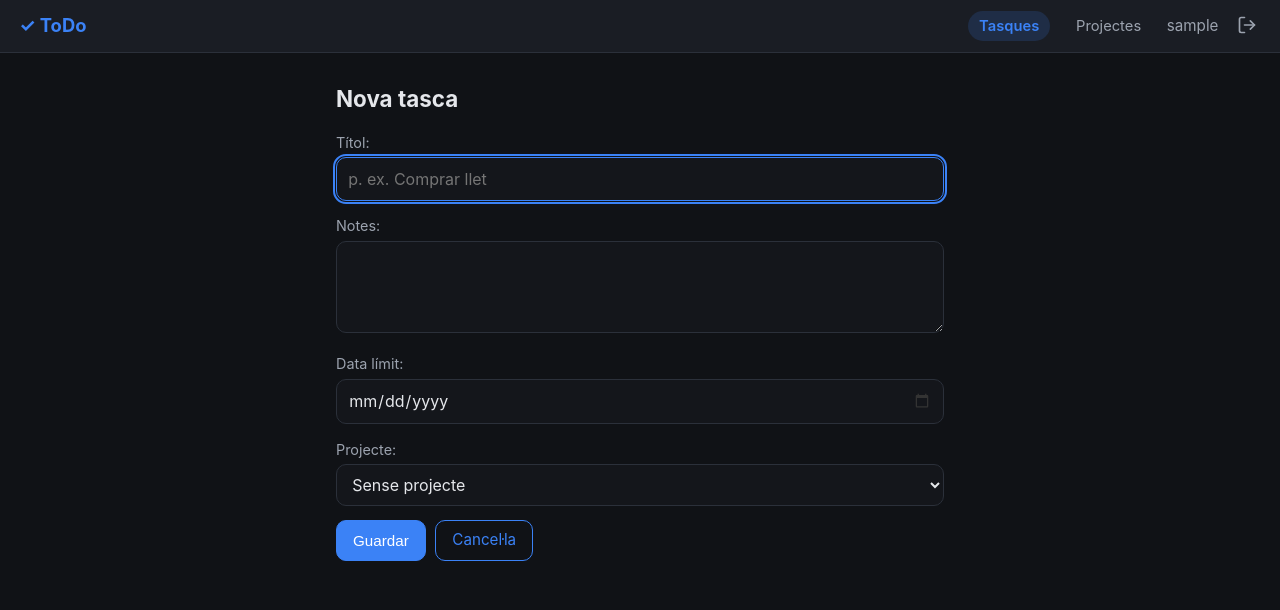
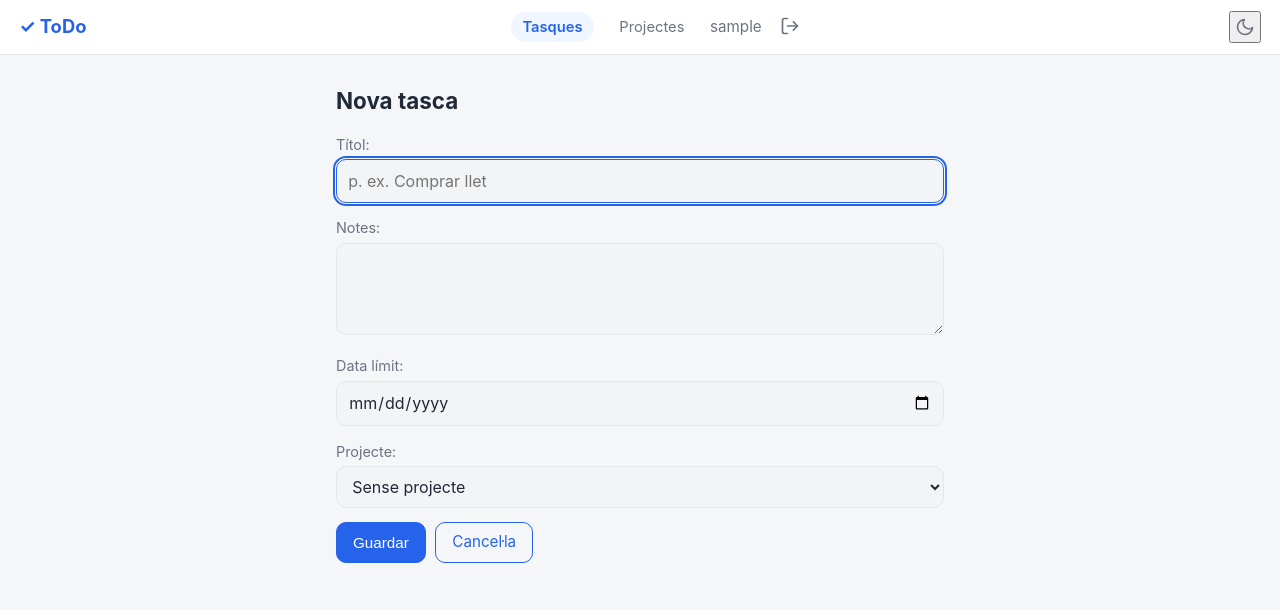
Before and after one commit to xorilla/todo, a Django app: page /nova/ in a window 1280 px wide. Shown: the top 610 px of the page. Run offline with Django 5.2, Linux system fonts and the light colour scheme; the visitor is signed in with stand-in values (Sample User, id 1); data that the repository does not hold is empty.

Commit message:
feat: add light and dark theme support with toggle and persistent storage

```diff
--- a/static/css/styles.css
+++ b/static/css/styles.css
@@ -1,5 +1,42 @@
-/* ToDo — estil mínim (tema fosc) */
+/* ToDo — estil mínim. Tema fosc per defecte;
+   el tema clar s'activa amb data-theme="light" a l'<html>. */
 :root {
+  color-scheme: light;
+
+  --bg: #f5f6f8;
+  --card: #ffffff;
+  --card-dim: #f3f4f6;
+  --text: #1f2937;
+  --muted: #6b7280;
+  --primary: #2563eb;
+  --primary-dark: #1d4ed8;
+  --primary-soft: #eff6ff;
+  --primary-border: #bfdbfe;
+  --primary-strong: #2563eb;
+  --danger: #dc2626;
+  --danger-soft: #fef2f2;
+  --danger-border: #fecaca;
+  --warning: #d97706;
+  --warning-light: #f59e0b;
+  --warning-dark: #b45309;
+  --on-warning: #fff;
+  --border: #e5e7eb;
+  --success-bg: #ecfdf5;
+  --success-text: #065f46;
+  --success-border: #a7f3d0;
+  --info-bg: #eff6ff;
+  --info-text: #1e40af;
+  --info-border: #bfdbfe;
+  --error-bg: #fef2f2;
+  --error-text: #991b1b;
+  --error-border: #fecaca;
+  --radius: 10px;
+}
+
+:root[data-theme="dark"],
+:root:not([data-theme]) {
+  color-scheme: dark;
+
   --bg: #101216;
   --card: #1a1d24;
   --card-dim: #14161b;
@@ -9,14 +46,24 @@
   --primary-dark: #2563eb;
   --primary-soft: rgba(59, 130, 246, 0.16);
   --primary-border: rgba(59, 130, 246, 0.4);
+  --primary-strong: #93c5fd;
   --danger: #ef4444;
   --danger-soft: rgba(239, 68, 68, 0.12);
   --danger-border: rgba(239, 68, 68, 0.35);
   --warning: #fbbf24;
   --warning-light: #f59e0b;
   --warning-dark: #d97706;
+  --on-warning: #1f2937;
   --border: #2b303a;
-  --radius: 10px;
+  --success-bg: rgba(16, 185, 129, 0.12);
+  --success-text: #6ee7b7;
+  --success-border: rgba(16, 185, 129, 0.35);
+  --info-bg: rgba(59, 130, 246, 0.12);
+  --info-text: #93c5fd;
+  --info-border: rgba(59, 130, 246, 0.4);
+  --error-bg: rgba(239, 68, 68, 0.12);
+  --error-text: #fca5a5;
+  --error-border: rgba(239, 68, 68, 0.35);
 }
 
 * {
@@ -534,7 +595,8 @@ form p.errorlist {
   color: var(--primary);
 }
 
-/* El navegador pinta el dia de les dates amb colors clars: fem-lo fosc */
-input[type="date"]::-webkit-calendar-picker-indicator {
+/* El navegador pinta el dia de les dates amb colors clars: en fosc l'invertim */
+:root[data-theme="dark"] input[type="date"]::-webkit-calendar-picker-indicator,
+:root:not([data-theme]) input[type="date"]::-webkit-calendar-picker-indicator {
   filter: invert(0.8);
 }
--- a/tasks/templates/tasks/base.html
+++ b/tasks/templates/tasks/base.html
@@ -4,10 +4,20 @@
 <head>
   <meta charset="utf-8">
   <meta name="viewport" content="width=device-width, initial-scale=1">
-  <meta name="color-scheme" content="dark">
   <title>{% block title %}ToDo{% endblock %}</title>
+  <script>
+    // Aplica el tema abans de pintar per evitar parpelleig:
+    // tria el desat a localStorage o, si res, la preferència del sistema.
+    (function () {
+      var stored = null;
+      try { stored = localStorage.getItem('theme'); } catch (e) {}
+      var theme = (stored === 'light' || stored === 'dark') ? stored
+        : (window.matchMedia && window.matchMedia('(prefers-color-scheme: light)').matches ? 'light' : 'dark');
+      document.documentElement.dataset.theme = theme;
+    })();
+  </script>
   <link rel="icon" type="image/svg+xml" href="{% static 'favicon.svg' %}">
-  <link rel="stylesheet" href="{% static 'css/styles.css' %}?v=4">
+  <link rel="stylesheet" href="{% static 'css/styles.css' %}?v=5">
 </head>
 <body>
   <header class="topbar">
@@ -30,6 +40,16 @@
         </form>
       </nav>
     {% endif %}
+
+    <button type="button" class="icon-btn theme-toggle" aria-label="Canvia el tema" title="Tema clar / fosc">
+      <svg class="icon-sun" xmlns="http://www.w3.org/2000/svg" width="20" height="20" viewBox="0 0 24 24" fill="none" stroke="currentColor" stroke-width="2" stroke-linecap="round" stroke-linejoin="round" aria-hidden="true">
+        <circle cx="12" cy="12" r="4"/>
+        <path d="M12 2v2m0 16v2M4.93 4.93l1.41 1.41m11.32 11.32 1.41 1.41M2 12h2m16 0h2M4.93 19.07l1.41-1.41M17.66 6.34l1.41-1.41"/>
+      </svg>
+      <svg class="icon-moon" xmlns="http://www.w3.org/2000/svg" width="20" height="20" viewBox="0 0 24 24" fill="none" stroke="currentColor" stroke-width="2" stroke-linecap="round" stroke-linejoin="round" aria-hidden="true">
+        <path d="M21 12.79A9 9 0 1 1 11.21 3 7 7 0 0 0 21 12.79z"/>
+      </svg>
+    </button>
   </header>
 
   {% if messages %}
@@ -43,5 +63,15 @@
   <main class="container">
     {% block content %}{% endblock %}
   </main>
+
+  <script>
+    // Alternar tema clar/fosc i desar-ne l'elecció.
+    document.querySelector('.theme-toggle').addEventListener('click', function () {
+      var root = document.documentElement;
+      var next = root.dataset.theme === 'dark' ? 'light' : 'dark';
+      root.dataset.theme = next;
+      try { localStorage.setItem('theme', next); } catch (e) {}
+    });
+  </script>
 </body>
 </html>
```
Also changed, not shown: other parts of static/css/styles.css (+29 -15 lines).
